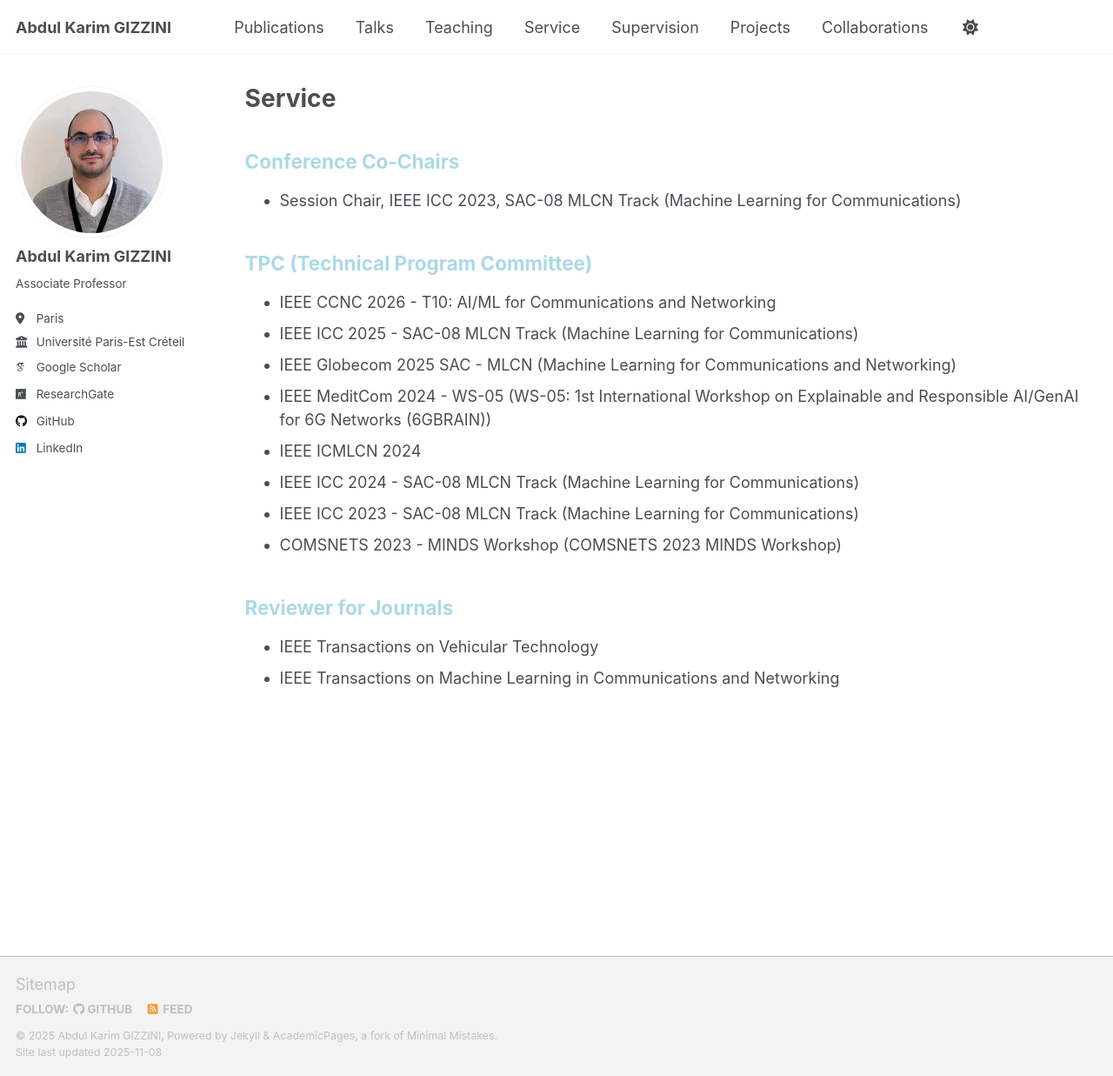
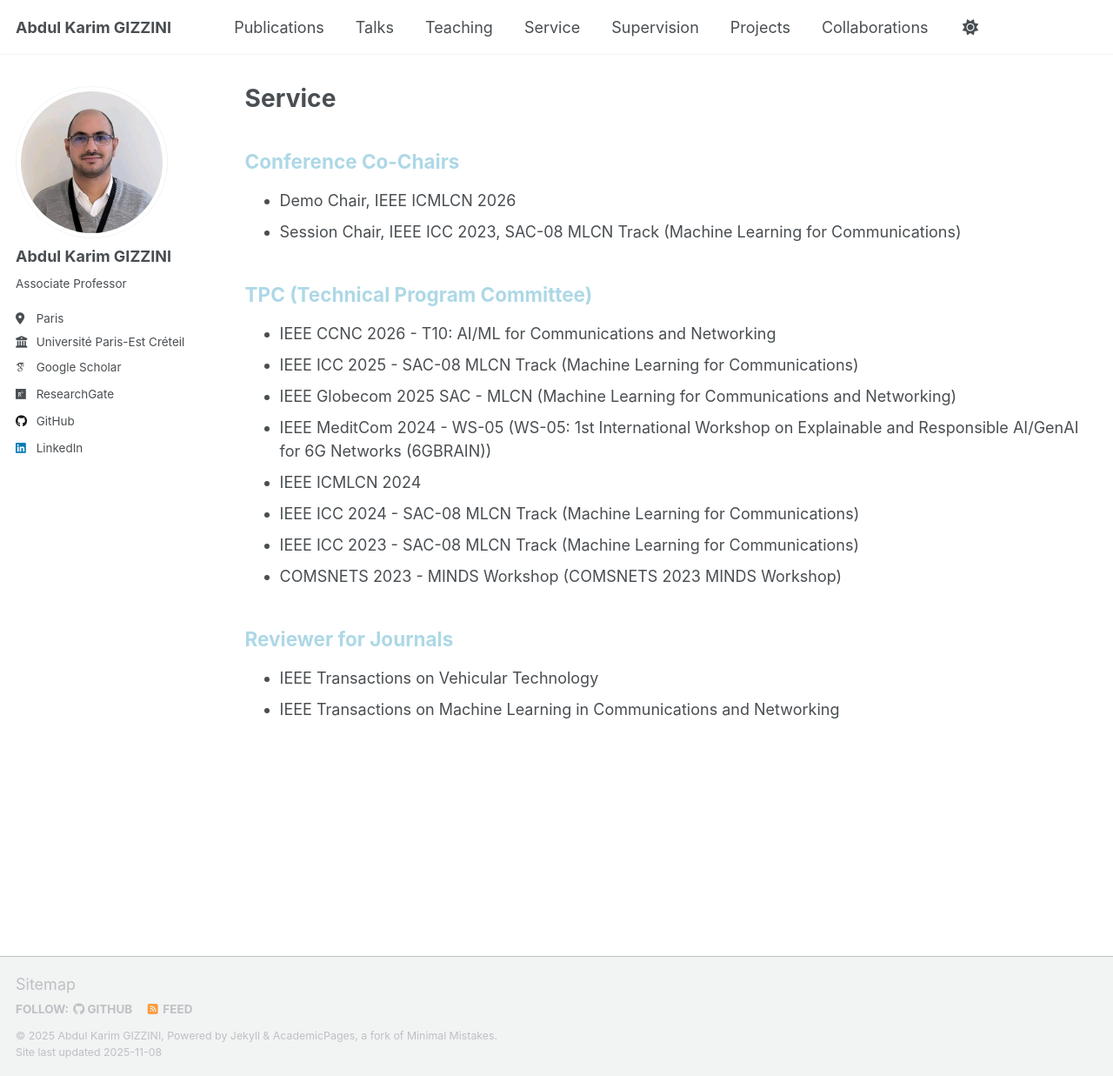
Before and after one commit to abdulkarimgizzini/abdulkarimgizzini-website, a Jekyll site: the page built from _pages/services.md, in a window 1280 px wide and 1237 px high. Shown: the whole window at 87% size. Built offline with Jekyll 4.4.1, drawn with Linux system fonts in a browser that asks for light colours; some web fonts are replaced; a script that is not in the unit is left out.

Commit message:
Update services.md

```diff
--- a/_pages/services.md
+++ b/_pages/services.md
@@ -7,6 +7,7 @@
 
 <h2 style="color: lightblue;">Conference Co-Chairs</h2>
 <!-- ## Conference Co-Chairs -->
+* Demo Chair, IEEE ICMLCN 2026
 * Session Chair, IEEE ICC 2023, SAC-08 MLCN Track (Machine Learning for Communications)
 
 
```
